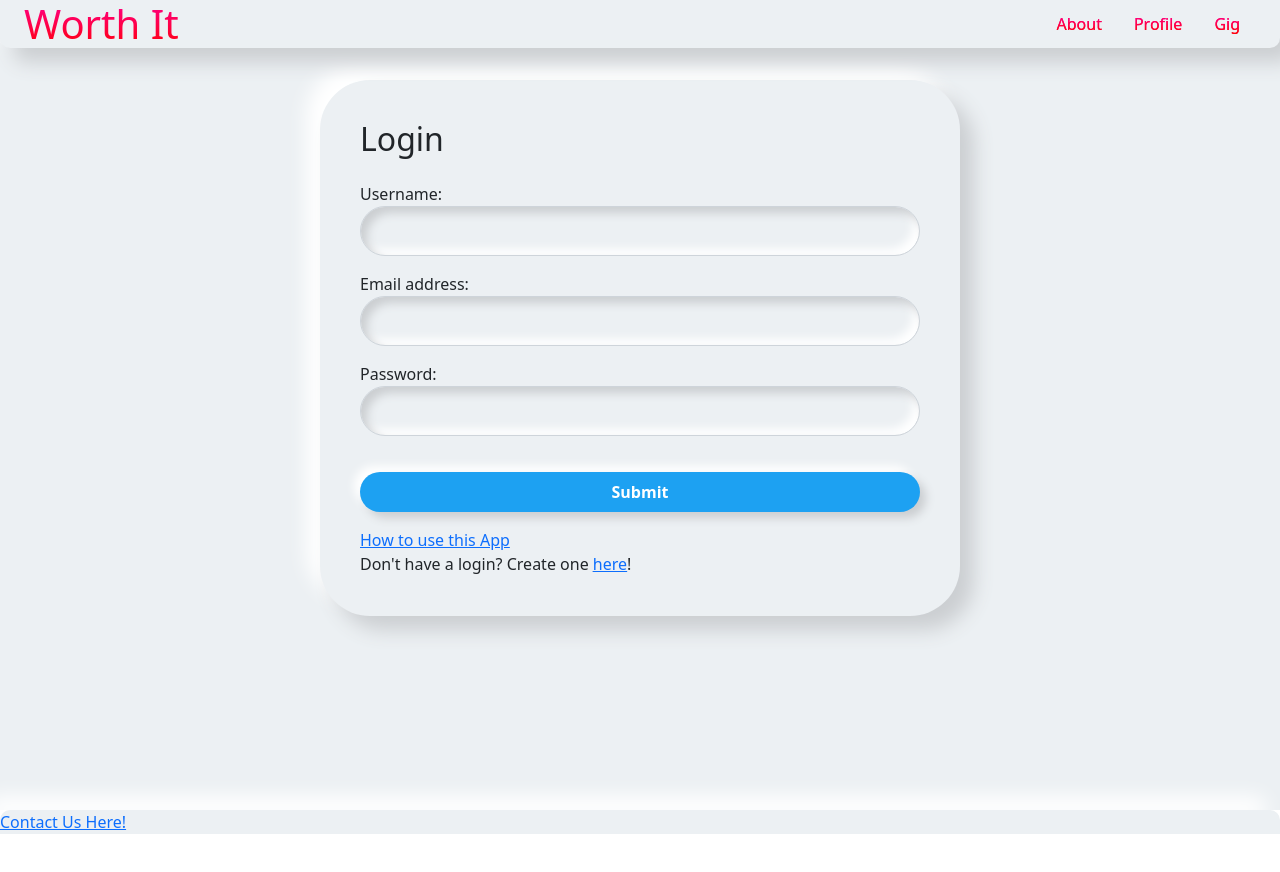
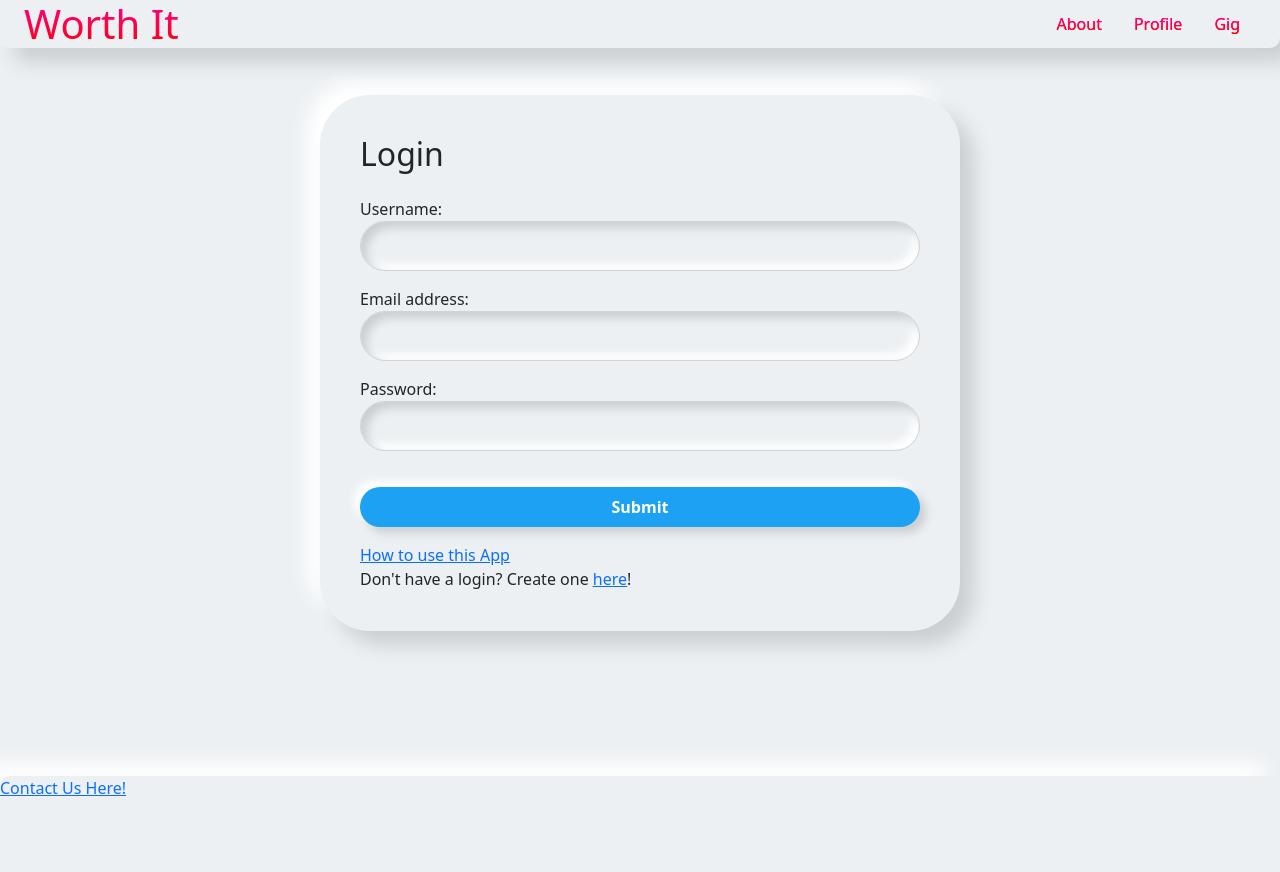
Before and after one commit to Hone12345678/worthIt, a React (Create React App) app in the folder client/: page / in a window 1280 px wide. Shown: the top 872 px of the page. After the commit the page ends 800 px from the top, so only its background shows below. Built offline with nearby package versions, Linux system fonts and the light colour scheme.

Commit message:
fixed footer positioning

```diff
--- a/client/src/App.js
+++ b/client/src/App.js
@@ -24,7 +24,7 @@ function App() {
   }, [loginSelected])
 
   return (
-    <div className='bg-background h-full'>
+    <div className='bg-background flex flex-col justify-between h-screen'>
       <Header className="text-light"
         setCurrentComponent={setCurrentComponent}
         currentComponent={currentComponent}
@@ -50,7 +50,7 @@ function App() {
         )}
       </div>
 
-      <Footer page={currentComponent} changePage={setCurrentComponent}/>
+      <Footer page={currentComponent} changePage={setCurrentComponent} className="h-10"/>
     </div>
   );
 }
```
